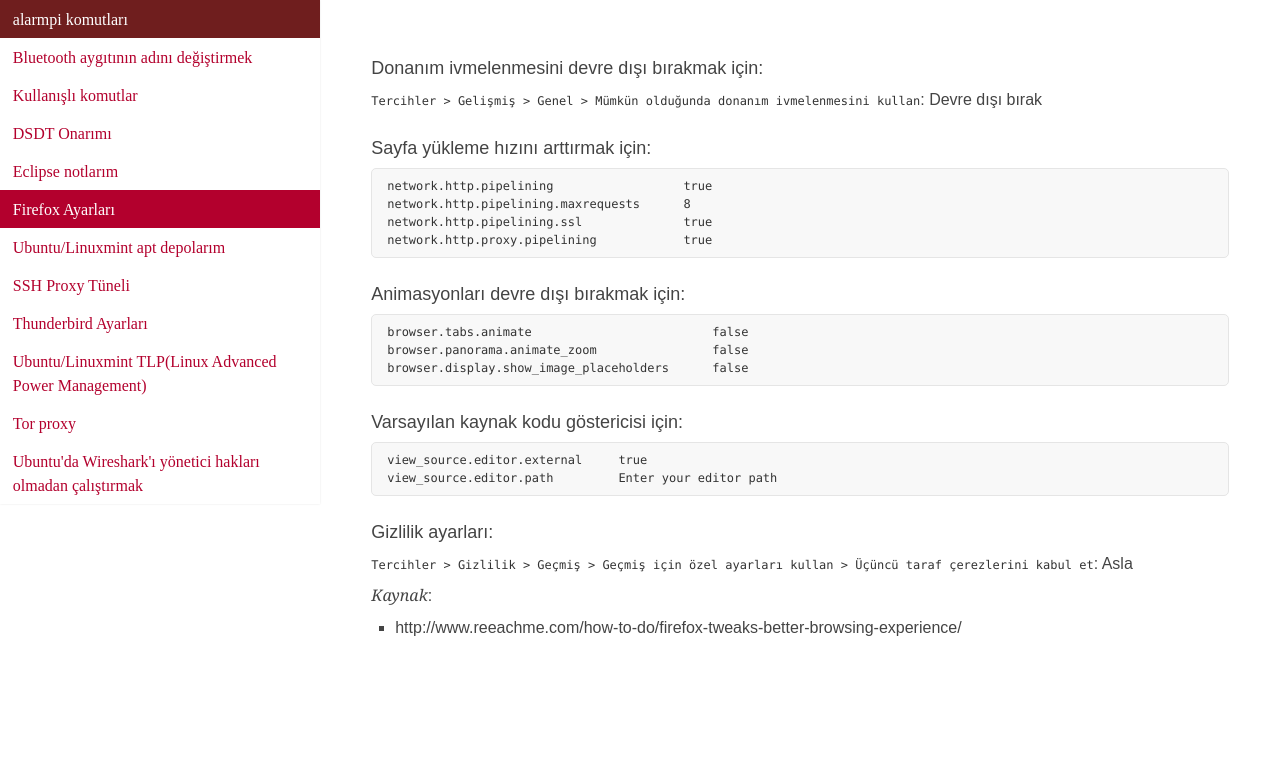
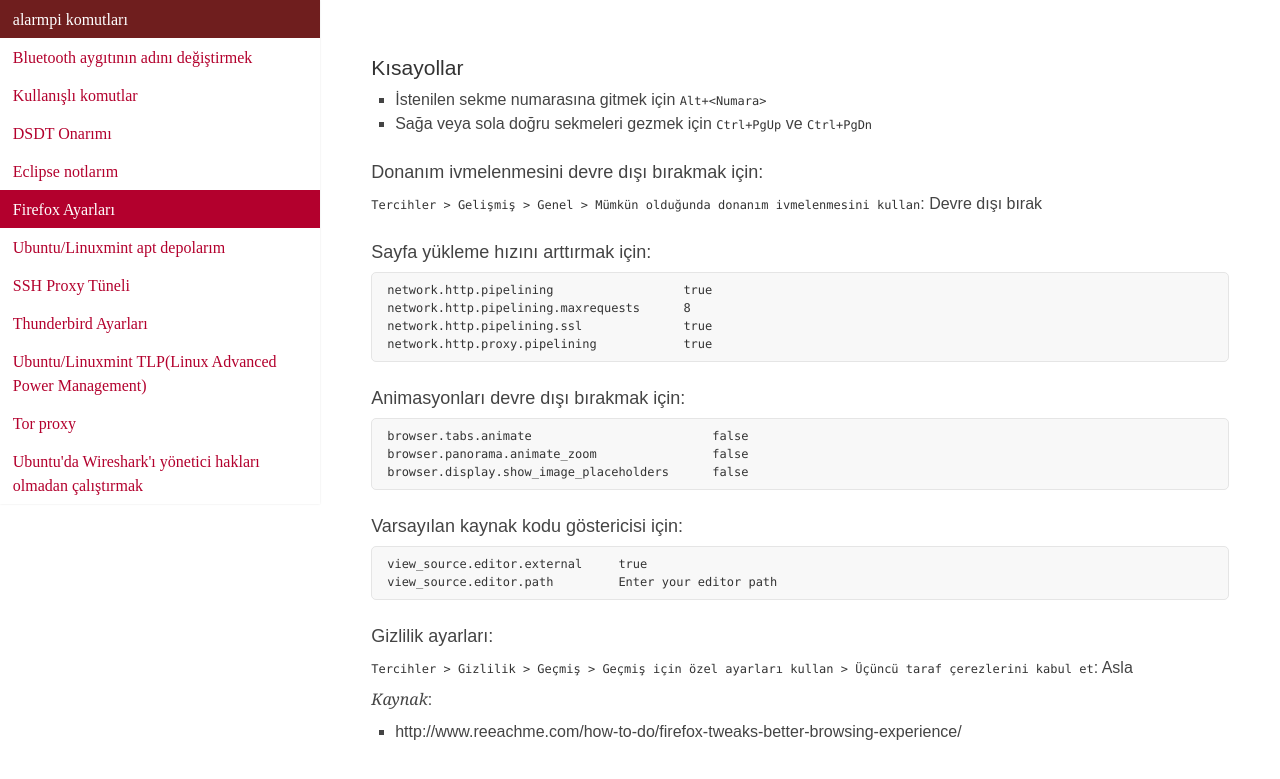
Before and after one commit to queeup/queeup.github.io, a Jekyll site: the page built from firefox.md, in a window 1280 px wide. Shown: the top 779 px of the page. Built offline with Jekyll 4.4.1, drawn with Linux system fonts in a browser that asks for light colours; some web fonts are replaced.

Commit message:
firefox.md: added key combos

```diff
--- a/firefox.md
+++ b/firefox.md
@@ -2,6 +2,11 @@
 layout: blog
 title: Firefox Ayarları
 ---
+### Kısayollar
+* İstenilen sekme numarasına gitmek için `Alt+<Numara>`
+* Sağa veya sola doğru sekmeleri gezmek için `Ctrl+PgUp` ve `Ctrl+PgDn`
+
+
 #### Donanım ivmelenmesini devre dışı bırakmak için:
 `Tercihler > Gelişmiş > Genel > Mümkün olduğunda donanım ivmelenmesini kullan`: Devre dışı bırak
 
```
